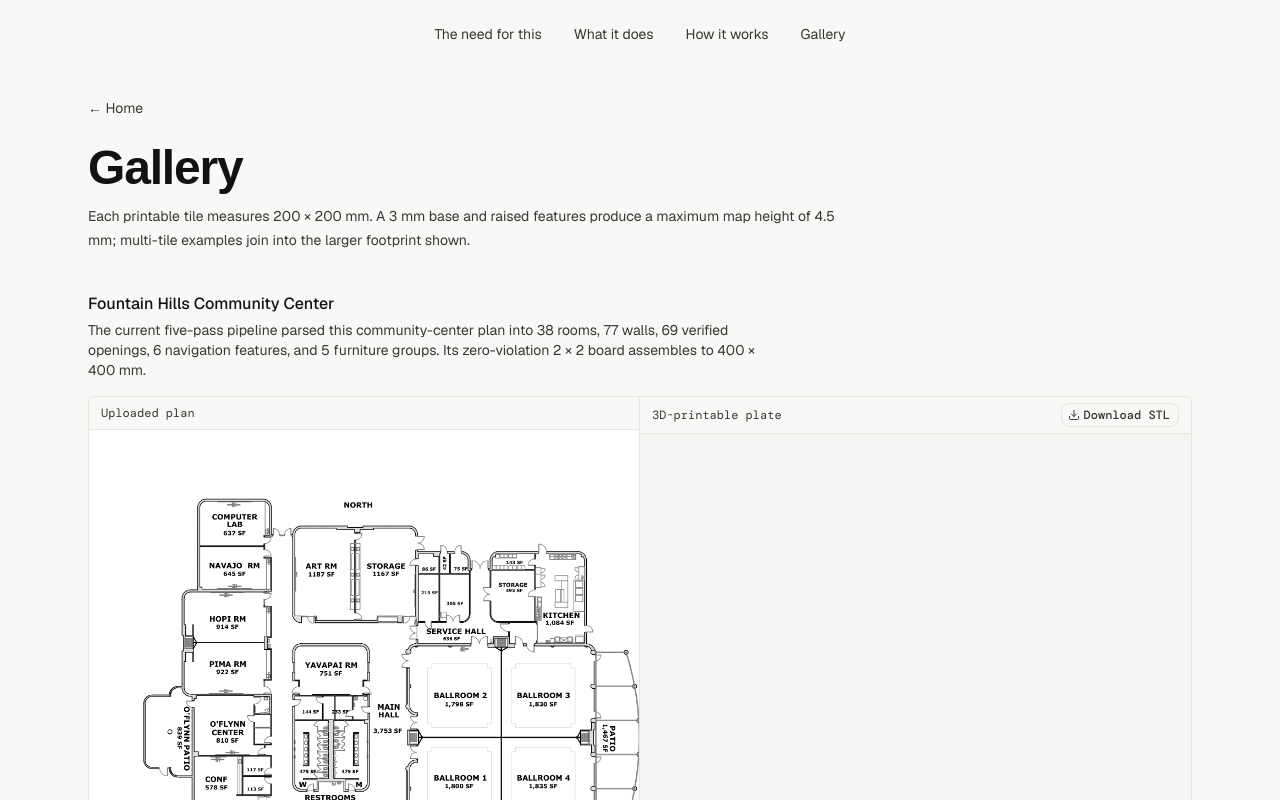
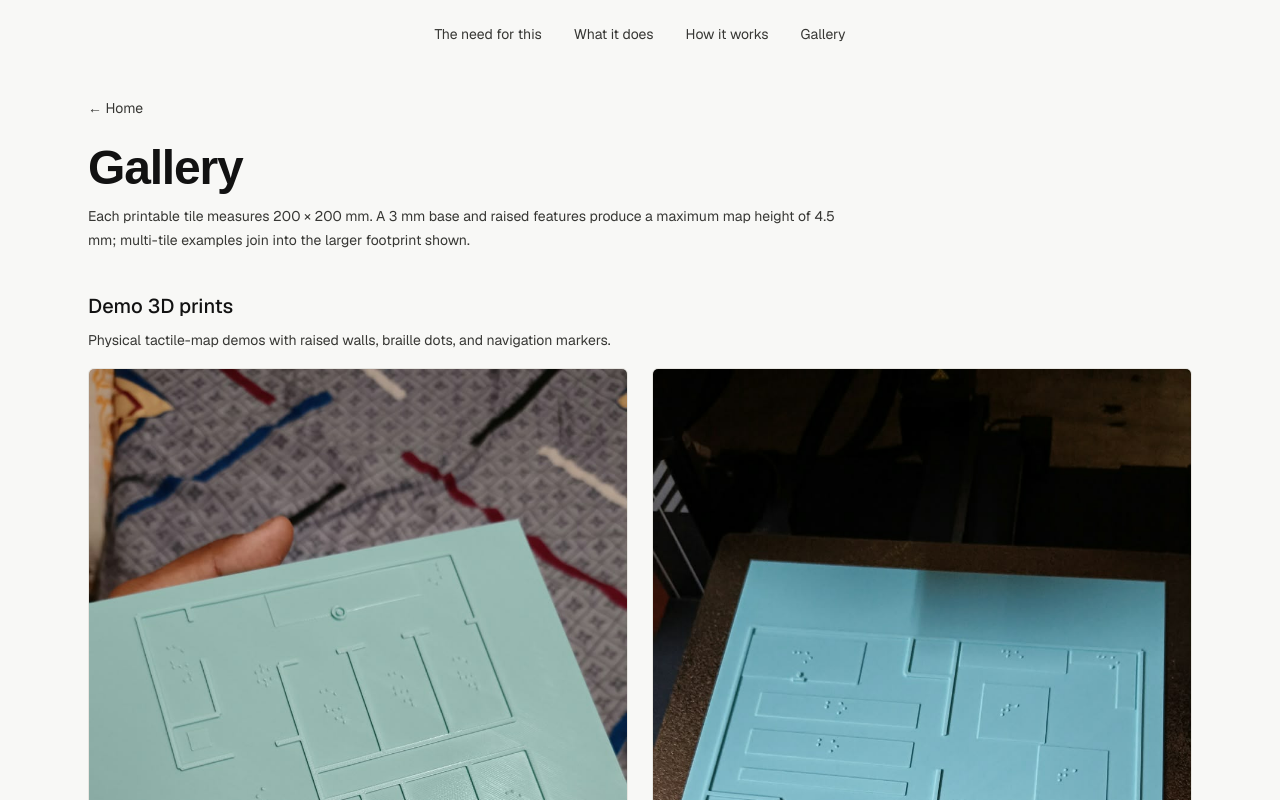
Before and after one commit to snowsadh/dots, a Next.js app in the folder apps/web/: page /gallery in a window 1280 px wide. Shown: the top 800 px of the page. Built offline with nearby package versions, Linux system fonts and the light colour scheme; no server answers; a web font is replaced by a local one.

Commit message:
Add physical 3D print demos to gallery

```diff
--- a/apps/web/src/app/(landing)/gallery/page.tsx
+++ b/apps/web/src/app/(landing)/gallery/page.tsx
@@ -1,5 +1,6 @@
 import Link from "next/link";
 import { GalleryEntry } from "@/components/landing/gallery-entry";
+import { GalleryPrints } from "@/components/landing/gallery-prints";
 import { galleryContent } from "@/data/gallery";
 import { navigationContent } from "@/data/navigation";
 
@@ -18,6 +19,7 @@ export default function GalleryPage() {
       <p className="mt-3 max-w-3xl text-sm leading-6 text-muted-foreground">
         {galleryContent.plateDimensions}
       </p>
+      <GalleryPrints />
       {galleryContent.entries.length === 0 ? (
         <p className="mt-6 text-sm text-muted-foreground">
           {galleryContent.empty}
--- /dev/null
+++ b/apps/web/src/components/landing/gallery-prints.tsx
@@ -0,0 +1,33 @@
+import { galleryContent } from "@/data/gallery";
+
+export function GalleryPrints() {
+  const content = galleryContent.demoPrints;
+
+  return (
+    <section aria-labelledby="demo-prints-title" className="mt-10">
+      <h2 className="text-xl font-medium" id="demo-prints-title">
+        {content.title}
+      </h2>
+      <p className="mt-2 text-sm leading-6 text-muted-foreground">
+        {content.description}
+      </p>
+      <div className="mt-4 grid gap-6 sm:grid-cols-2">
+        {content.photos.map((photo) => (
+          <figure className="overflow-hidden rounded-sm border" key={photo.source}>
+            {/* eslint-disable-next-line @next/next/no-img-element -- static gallery asset */}
+            <img
+              alt={photo.alt}
+              className="h-auto w-full bg-muted/40"
+              height={1600}
+              src={photo.source}
+              width={900}
+            />
+            <figcaption className="border-t px-4 py-3 text-sm text-muted-foreground">
+              {photo.caption}
+            </figcaption>
+          </figure>
+        ))}
+      </div>
+    </section>
+  );
+}
--- a/apps/web/src/data/gallery.ts
+++ b/apps/web/src/data/gallery.ts
@@ -10,6 +10,23 @@ export type GalleryItem = {
 export const galleryContent = {
   downloadLabel: "Download STL",
   empty: "Showcase pieces are on their way.",
+  demoPrints: {
+    title: "Demo 3D prints",
+    description:
+      "Physical tactile-map demos with raised walls, braille dots, and navigation markers.",
+    photos: [
+      {
+        source: "/gallery/demo-print-handheld.jpg",
+        alt: "A mint-colored 3D-printed tactile map held in one hand, showing raised walls and braille dots.",
+        caption: "Handheld tactile-map demo",
+      },
+      {
+        source: "/gallery/demo-print-printer-bed.jpg",
+        alt: "A light-blue 3D-printed tactile map on a printer bed, with raised walls, braille dots, and navigation markers.",
+        caption: "Tactile-map demo on the printer bed",
+      },
+    ],
+  },
   entries: [
     {
       description:
```
Also changed, not shown: apps/web/public/gallery/demo-print-handheld.jpg (added), apps/web/public/gallery/demo-print-printer-bed.jpg (added).
